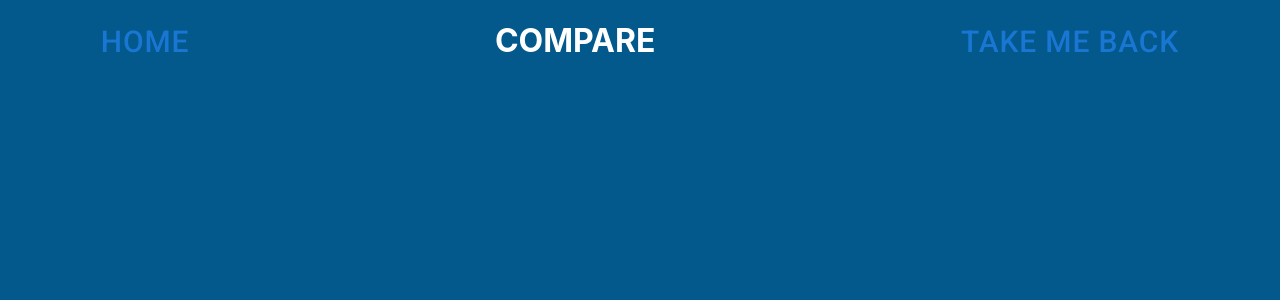
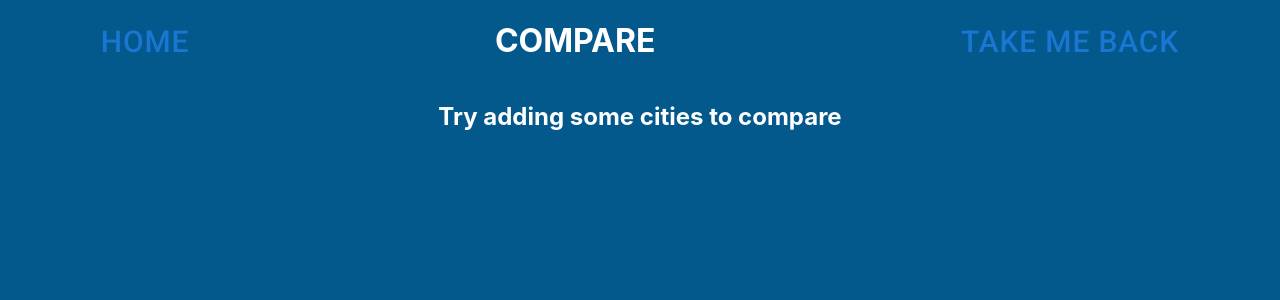
Before and after one commit to karmacarlos/city-finder-repo, a React (Create React App) app: page /compare in a window 1280 px wide. Shown: the top 300 px of the page. Built offline with nearby package versions, Linux system fonts and the light colour scheme.

Commit message:
Add error handling to comparison chart

```diff
--- a/src/components/ComparisonChart/ComparisonChart.js
+++ b/src/components/ComparisonChart/ComparisonChart.js
@@ -27,6 +27,7 @@ const ComparisonChart = () => {
           }}>Take me back</Button>
       </div>
       <div className='card-container'>
+       {!chart.length && <h2>Try adding some cities to compare</h2>}
        {citiesToRender}
       </div>
     </div>
--- a/src/components/Overview/CardOverview.js
+++ b/src/components/Overview/CardOverview.js
@@ -8,7 +8,7 @@ import Typography from '@mui/material/Typography';
 import { useHistory } from 'react-router-dom'
 import { ChartContext } from '../../context/ChartContext';
 
-export default function BasicCard( { city }) {
+export default function BasicCard( { city } ) {
   const { chart, addCity, removeCity } = useContext(ChartContext)
   const history = useHistory()
 
```
